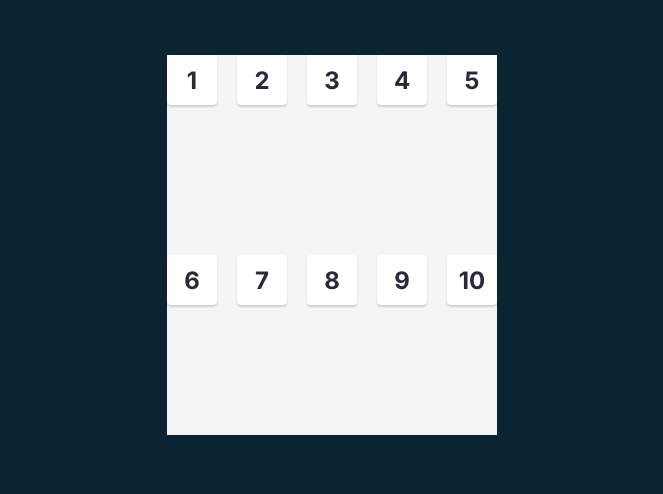
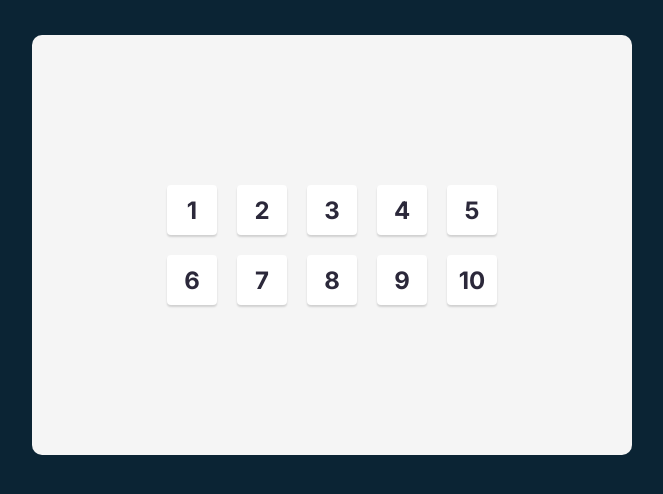
Before and after one commit to mypaxpax/tenzies, a React (Vite) app: page / in a window 1280 px wide. Shown: the top 494 px of the page, without its empty margins (3-666 px from the left). Built offline with nearby package versions, Linux system fonts and the light colour scheme.

Commit message:
positioning

```diff
--- a/src/index.css
+++ b/src/index.css
@@ -13,20 +13,20 @@ body {
 
 main {
   display: flex;
+  flex-direction: column;
   justify-content: center;
   align-items: center;
   padding: 20px;
   height: 420px;
   max-width: 600px;
   border-radius: 10px;
+  background-color: #f5f5f5;
 }
 
 .dice-container {
   display: grid;
   grid-template: auto auto / repeat(5, 1fr);
   gap: 20px;
-  background-color: #f5f5f5;
-  height: 100%;
 }
 
 .die-box {
@@ -40,4 +40,5 @@ main {
   height: 50px;
   box-shadow: 0px 2px 2px rgba(0, 0, 0, 0.15);
   border-radius: 4px;
+  cursor: pointer;
 }
```
